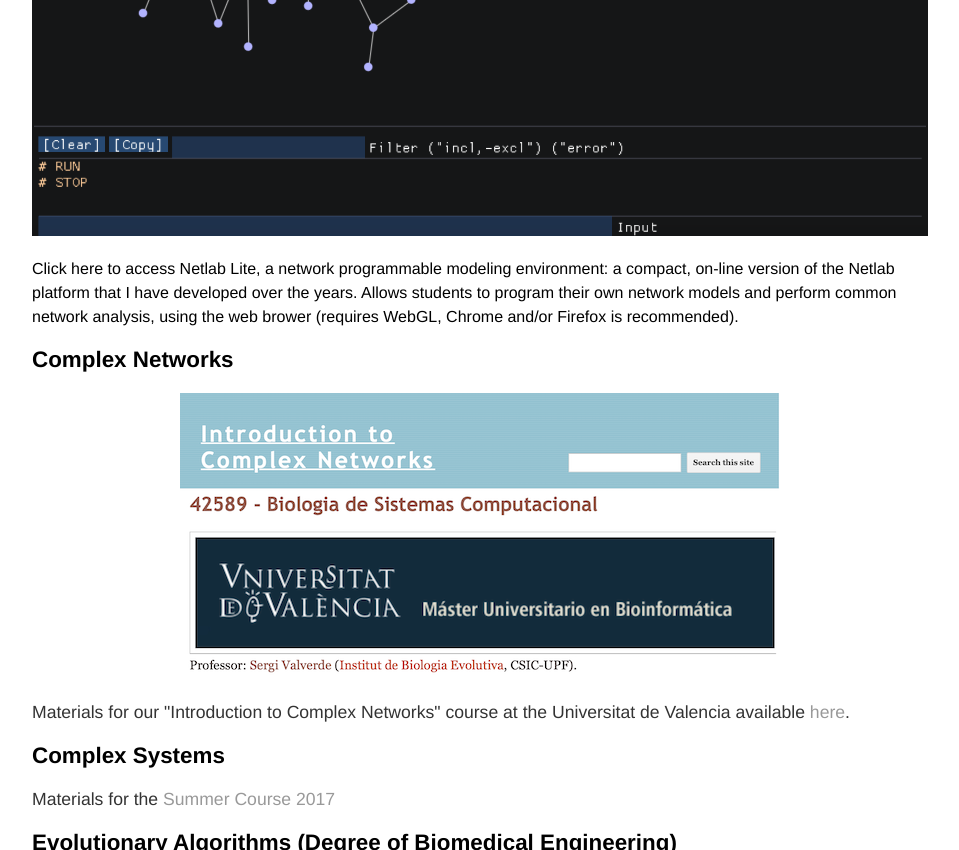
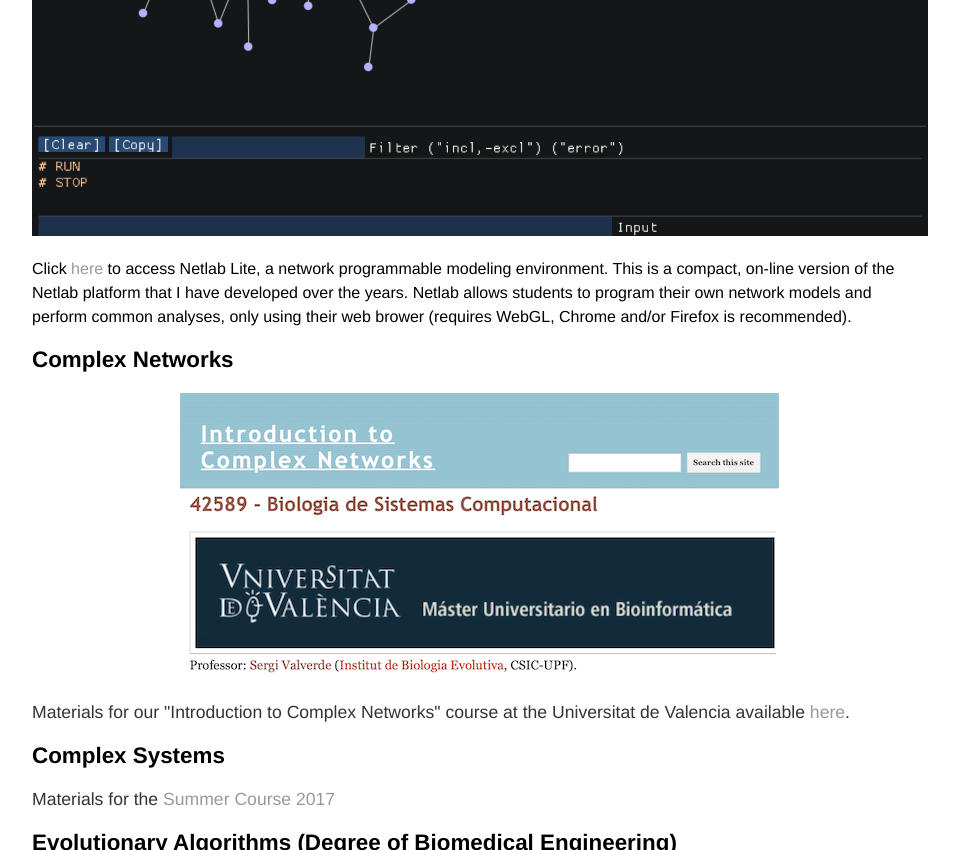
Before and after one commit to svalver/svalver.github.io, a Jekyll site: the page built from teach/index.html, in a window 1280 px wide and 900 px high, scrolled down 1189 px, cut to the strip 0-850 px from the top of the window. Shown: the whole strip, without its empty margins (160-1119 px from the left). Built offline with Jekyll 4.4.1, drawn with Linux system fonts in a browser that asks for light colours.

Commit message:
update the netlab description

```diff
--- a/teach/index.html
+++ b/teach/index.html
@@ -29,7 +29,7 @@ This is particularly relevant for both practical and theoretical reasons. First,
 
 <p><img src = "../images/netlab_lite_screenshot.png"/></p>
 
-Click here to access Netlab Lite, a network programmable modeling environment: a compact, on-line version of the Netlab platform that I have developed over the years. Allows students to program their own network models and perform common network analysis, using the web brower (requires WebGL, Chrome and/or Firefox is recommended).
+Click <a href="https://svalver.github.io/netlab/lite/netlab_lite.html"> here</a> to access Netlab Lite, a network programmable modeling environment. This is a compact, on-line version of the Netlab platform that I have developed over the years. Netlab allows students to program their own network models and perform common analyses, only using their web brower (requires WebGL, Chrome and/or Firefox is recommended).
 
 <h2>Complex Networks</h2>
 
```
Also changed, not shown: 1 other file.
